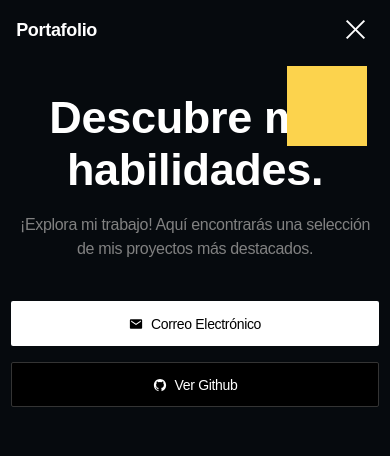
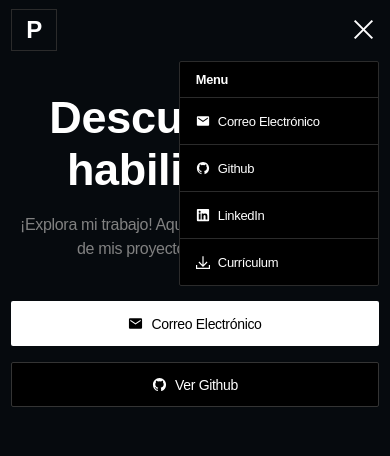
Before and after one commit to Basso-23/portafolio, a Next.js app: page / in a window 390 px wide. Both pictures are taken after a click on the button 354 px from the left and 30 px from the top of the page. Shown: the top 456 px of the page. Built offline with nearby package versions, Linux system fonts and the light colour scheme.

Commit message:
menu mobile terminado

```diff
--- /dev/null
+++ b/src/components/sections/Footer.jsx
@@ -0,0 +1,11 @@
+import React, { useState, useEffect } from "react";
+
+const Footer = () => {
+  return (
+    <section className="pageSize sm:mt-20 mt-10 border-t border-[#2b2b2b]">
+      <div></div>
+    </section>
+  );
+};
+
+export default Footer;
--- /dev/null
+++ b/src/components/sections/Menu.jsx
@@ -0,0 +1,35 @@
+import React, { useState, useEffect } from "react";
+import { Pivot as Hamburger } from "hamburger-react";
+import Send from "@/icons/Send";
+import Github from "@/icons/Github";
+import Linkedin from "@/icons/Linkedin";
+import Download from "@/icons/Download";
+
+const Menu = () => {
+  const [isOpen, setOpen] = useState(false);
+  return (
+    <section className="relative">
+      <Hamburger toggled={isOpen} toggle={setOpen} size={25} />
+      {isOpen && (
+        <div className="menu-container">
+          <div className="option-title">Menu</div>
+          <div className="option hover:bg-[#343434]">
+            <Send />
+            <span className="text-[13px]"> Correo Electrónico</span>
+          </div>
+          <div className="option hover:bg-[#343434]">
+            <Github /> <span className="text-[13px]">Github</span>
+          </div>
+          <div className="option hover:bg-[#343434]">
+            <Linkedin /> <span className="text-[13px]">LinkedIn</span>
+          </div>
+          <div className="option-last hover:bg-[#343434]">
+            <Download /> <span className="text-[13px]">Currículum</span>
+          </div>
+        </div>
+      )}
+    </section>
+  );
+};
+
+export default Menu;
--- a/src/components/sections/Navbar.jsx
+++ b/src/components/sections/Navbar.jsx
@@ -3,16 +3,16 @@ import Download from "@/icons/Download";
 import Linkedin from "@/icons/Linkedin";
 import Github from "@/icons/Github";
 import Send from "@/icons/Send";
-import Menu from "../utils/Menu";
+import Menu from "./Menu";
 
 const Navbar = () => {
   return (
-    <section className="fixed h-[60px] w-full z-30 mt-0 navbar-bg">
-      <div className="flex items-center justify-between pageSize h-full">
+    <section className="navbar-bg">
+      <div className="navbar-container pageSize">
         {/*//*________________________________________________________________________________*/}
         <div className="lg:flex hidden items-center">
           <div className="navbar-content">
-            <div className=" text-lg font-semibold">Portafolio</div>
+            <div className="text-lg font-semibold">Portafolio</div>
             <div className="sec divider">
               <Send />
               <span> Correo Electrónico</span>
@@ -31,8 +31,13 @@ const Navbar = () => {
 
         {/*//*________________________________________________________________________________*/}
         <div className="lg:hidden flex items-center justify-between w-full">
-          <div className=" text-lg font-semibold ml-[5px]">Portafolio</div>
-          <Menu />
+          <div className="sm:hidden block p-logo">P</div>
+          <div className="sm:block hidden text-lg font-semibold">
+            Portafolio
+          </div>
+          <div className="-mr-2">
+            <Menu />
+          </div>
         </div>
       </div>
     </section>
--- a/src/components/utils/Menu.jsx
+++ /dev/null
@@ -1,24 +0,0 @@
-import React, { useState, useEffect } from "react";
-import {
-  DropdownMenu,
-  DropdownMenuContent,
-  DropdownMenuItem,
-  DropdownMenuLabel,
-  DropdownMenuSeparator,
-  DropdownMenuTrigger,
-} from "@/components/ui/dropdown-menu";
-import { Pivot as Hamburger } from "hamburger-react";
-
-const Menu = () => {
-  const [isOpen, setOpen] = useState(false);
-  return (
-    <div className=" relative">
-      <Hamburger toggled={isOpen} toggle={setOpen} size={25} />
-      {isOpen && (
-        <div className=" absolute w-20 h-20 top-0 right-3 mt-[60px] bg-amber-300"></div>
-      )}
-    </div>
-  );
-};
-
-export default Menu;
--- a/src/pages/index.jsx
+++ b/src/pages/index.jsx
@@ -2,6 +2,7 @@ import React, { useState, useEffect } from "react";
 import Projects from "@/components/sections/Projects";
 import { HeroBackground } from "@/components/sections/Hero/HeroBackground";
 import Navbar from "@/components/sections/Navbar";
+import Footer from "@/components/sections/Footer";
 
 const Home = () => {
   return (
@@ -9,6 +10,7 @@ const Home = () => {
       <Navbar />
       <HeroBackground />
       <Projects />
+      <Footer />
     </main>
   );
 };
--- a/src/styles/globals.css
+++ b/src/styles/globals.css
@@ -64,6 +64,10 @@
   animation: bg linear both;
   animation-timeline: scroll();
   animation-range: 0 125px;
+  z-index: 30;
+  width: 100%;
+  height: 60px;
+  position: fixed;
 }
 
 @keyframes bg {
@@ -74,22 +78,10 @@
 }
 
 .navbar-container {
-  height: 45px;
-  width: 100%;
-  border-bottom-width: 1px;
-  background-color: #060a0e;
-  border-color: #2b2b2b;
-  position: fixed;
-  z-index: 30;
-  color: #838586;
-  font-weight: 500;
-}
-
-.navbar-desktop {
+  justify-content: space-between;
   height: 100%;
-  width: 100%;
   align-items: center;
-  justify-content: space-between;
+  display: flex;
 }
 
 .navbar-content {
@@ -120,32 +112,74 @@
   border-color: #2b2b2b;
 }
 
-.pulse {
-  height: 6px;
-  width: 6px;
-  border-radius: 50%;
-  background-color: #00ff6a;
-  animation: 1.5s pulse infinite ease-in-out;
-  margin-left: 5px;
+.p-logo {
+  font-size: 1.5rem;
+  font-weight: 600;
+  border-color: #2b2b2b;
+  border-width: 1px;
+  padding-left: 14px;
+  padding-right: 14px;
+  padding-top: 0.5rem /* 8px */;
+  padding-bottom: 0.5rem /* 8px */;
+  line-height: 1;
 }
 
-@keyframes pulse {
-  0% {
-    box-shadow: 0 0 0 0 #00ff6a;
-  }
+/**MENU SECTION ________________________________________________*/
 
-  100% {
-    box-shadow: 0 0 0 3px #69ffa800;
-  }
+.menu-container {
+  position: absolute;
+  width: 200px;
+  top: 0px;
+  right: 8px;
+  margin-top: 55px;
+  border-color: #2b2b2b;
+  border-width: 1px;
+  background-color: black;
+  display: flex;
+  flex-direction: column;
+  border-radius: 0.125rem /* 2px */;
 }
 
-.navbar-mobile {
-  height: 100%;
-  width: 100%;
-  align-items: center;
-  justify-content: end;
+.option-title {
+  font-size: 0.8rem /* 14px */;
   padding-left: 1rem /* 16px */;
   padding-right: 1rem /* 16px */;
+  padding-top: 0.5rem /* 8px */;
+  padding-bottom: 0.5rem /* 8px */;
+  border-color: #2b2b2b;
+  border-bottom-width: 1px;
+  font-weight: 600;
+  color: white;
+}
+
+.option {
+  font-size: 0.875rem /* 14px */;
+  line-height: 1;
+  display: flex;
+  align-items: center;
+  gap: 0.5rem /* 8px */;
+  padding-left: 1rem /* 16px */;
+  padding-right: 1rem /* 16px */;
+  padding-bottom: 1rem /* 16px */;
+  padding-top: 1rem /* 16px */;
+  border-color: #2b2b2b;
+  border-bottom-width: 1px;
+  cursor: pointer;
+  user-select: none;
+}
+
+.option-last {
+  font-size: 0.875rem /* 14px */;
+  line-height: 1;
+  display: flex;
+  align-items: center;
+  gap: 0.5rem /* 8px */;
+  padding-left: 1rem /* 16px */;
+  padding-right: 1rem /* 16px */;
+  padding-bottom: 1rem /* 16px */;
+  padding-top: 1rem /* 16px */;
+  cursor: pointer;
+  user-select: none;
 }
 
 /**HERO SECTION ________________________________________________*/
@@ -177,7 +211,7 @@
   gap: 0.5rem;
   line-height: 1;
   background-color: white;
-  font-size: 14px;
+  font-size: 15px;
   color: black;
   padding-left: 1rem /* 16px */;
   padding-right: 1rem /* 16px */;
@@ -197,7 +231,7 @@
   line-height: 1;
   background-color: black;
   justify-content: center;
-  font-size: 14px;
+  font-size: 15px;
   color: white;
   padding-left: 1rem /* 16px */;
   padding-right: 1rem /* 16px */;
@@ -328,6 +362,8 @@
   border-radius: 0.125rem;
 }
 
+/**FOOTER SECTION ________________________________________________*/
+
 /**RENDER IMAGE ________________________________________________*/
 
 .image {
```
